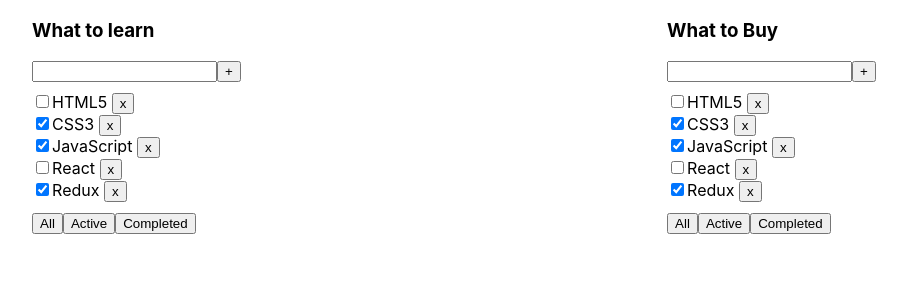
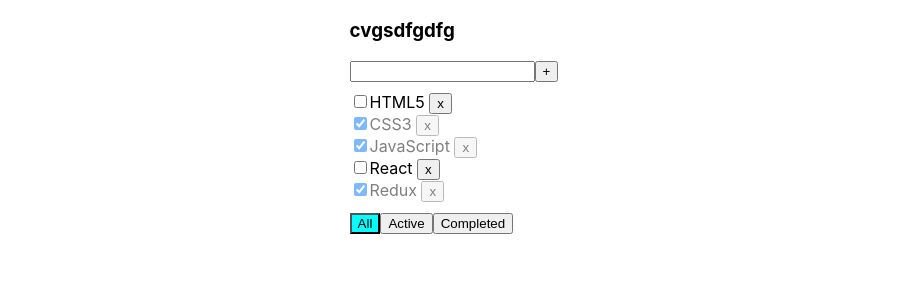
Before and after one commit to andreiryaskov/todolist_2, a React (Create React App) app: page / in a window 1280 px wide. Shown: the top 300 px of the page, without its empty margins (191-1098 px from the left). Built offline with nearby package versions, Linux system fonts and the light colour scheme.

Commit message:
setError_checked

```diff
--- a/src/App.tsx
+++ b/src/App.tsx
@@ -62,17 +62,12 @@
 
     return (
         <div className={'app_wrapper'}>
-            {todoLists.map(tl =>
-                <Todolist title={tl.title}
-                          id={tl.id}
-                          key={tl.id}
-                          filter={tl.filter}
-                          removeTask={removeTask}
-                          tasks={taskForTodoList}
-                          addTask={addTask}
-                          changeFilter={changeFilter}
-                          changeTaskStatus={changeStatus}/>
-            )}
+            <Todolist removeTask={removeTask}
+                      tasks={taskForTodoList}
+                      addTask={addTask}
+                      changeFilter={changeFilter}
+                      changeTaskStatus={changeStatus}
+                      filter={filter}/>
         </div>
     )
 }
--- a/src/Component/Todolist.tsx
+++ b/src/Component/Todolist.tsx
@@ -10,13 +10,11 @@
 
 type PropsType = {
     tasks: TaskType[]
-    title: string
     addTask: (inputValue: string) => void
     removeTask: (eventId: string) => void
     changeFilter: (value: FilterValueType) => void;
-    id: string
+    changeTaskStatus: (eventId: string, isDone: boolean) => void
     filter: string
-    changeTaskStatus: (eventId: string, isDone: boolean) => void
 }
 
 function Todolist(props: PropsType) {
@@ -32,9 +30,12 @@
             props.changeTaskStatus(t.id, newIsDoneValue)
         }
 
-        return <li key={t.id}><input type="checkbox"
+        return <li key={t.id}
+                   className={t.isDone ? style.isDone : ''}>
+            <input type="checkbox"
                                      checked={t.isDone}
-                                     onChange={onChangeHandler}/>
+                                     onChange={onChangeHandler}
+                                     />
             <span>{t.title} </span>
             <button onClick={onClickHandler}>x
             </button>
@@ -42,16 +43,24 @@
     })
 
     let [inputValue, setInputValue] = useState('')
+    let [error, setError] = useState('')
 
     const addTaskBtn = () => {
-        props.addTask(inputValue)
-        setInputValue('')
+        if (inputValue.trim() !== '') {
+            props.addTask(inputValue)
+            setInputValue('')
+        } else {
+            setError('Title is required')
+        }
+
     }
 
     const onChangeHandler = (e: ChangeEvent<HTMLInputElement>) => {
+
             setInputValue(e.currentTarget.value)
         },
         onKeyPressHandler = (e: KeyboardEvent) => {
+            setError('')
             if (e.charCode === 13) {
                 addTaskBtn()
             }
@@ -69,18 +78,20 @@
 
     return (
         <div>
-            <h3>{props.title}</h3>
+            <h3>cvgsdfgdfg</h3>
             <input type="text"
                    value={inputValue}
                    onChange={onChangeHandler}
-                   onKeyPress={onKeyPressHandler}/>
+                   onKeyPress={onKeyPressHandler}
+                   className={error ? style.error_input : ''}/>
             <button onClick={addTaskBtn}>+</button>
+            {error && <div className={style.error_message}>{error}</div>}
             <ul className={style.listItem}>
                 {taskItem}
             </ul>
-            <button onClick={onAllChangeFilter}>All</button>
-            <button onClick={onActiveChangeFilter}>Active</button>
-            <button onClick={onCompletedChangeFilter}>Completed</button>
+            <button onClick={onAllChangeFilter} className={props.filter === 'all' ? style.active_filter : ''}>All</button>
+            <button onClick={onActiveChangeFilter} className={props.filter === 'active' ? style.active_filter : ''}>Active</button>
+            <button onClick={onCompletedChangeFilter} className={props.filter === 'completed' ? style.active_filter : ''}>Completed</button>
         </div>
     )
 }
--- a/src/Component/Todolost.module.css
+++ b/src/Component/Todolost.module.css
@@ -3,3 +3,19 @@
     padding: 0;
     margin: 10px 0;
 }
+
+.active_filter {
+    background-color: aqua;
+}
+
+.error_message {
+    color: red;
+}
+
+.error_input {
+    border: 1px solid red;
+}
+
+.isDone {
+    opacity: 0.5;
+}
```
